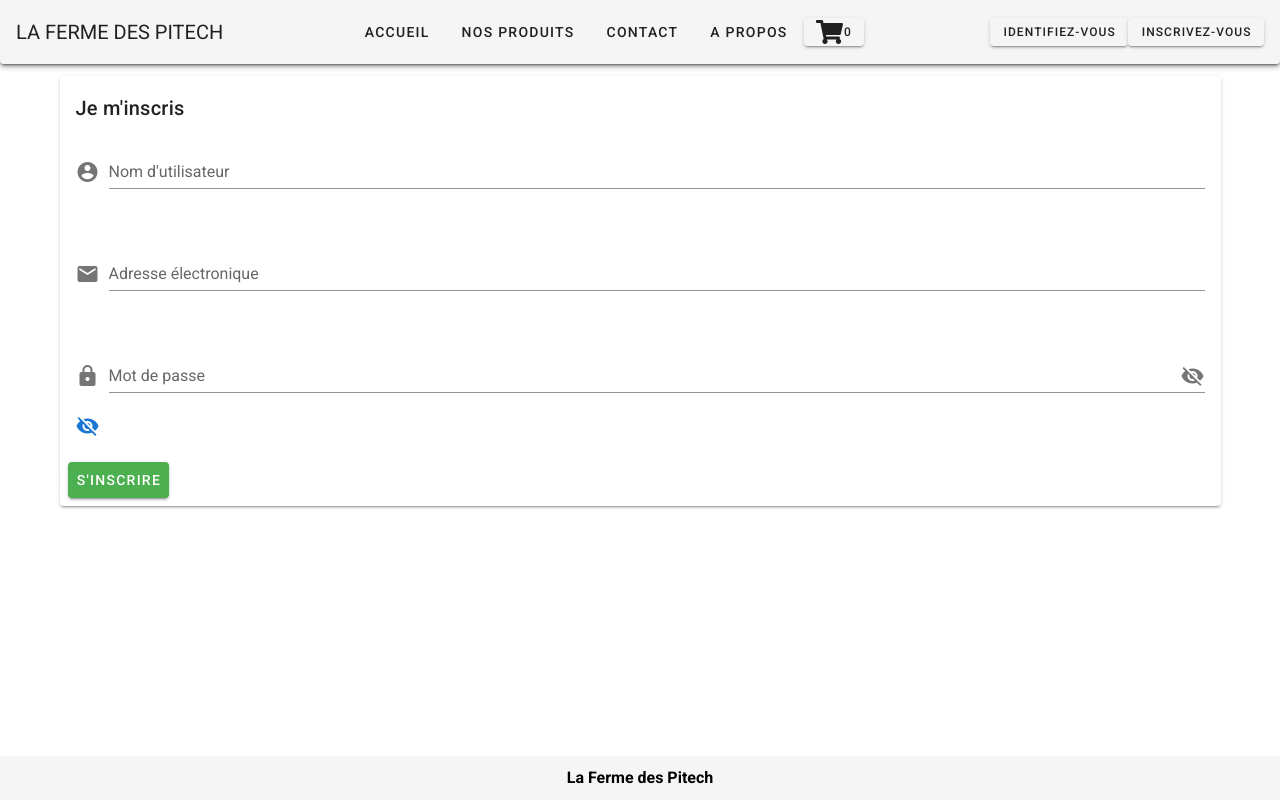
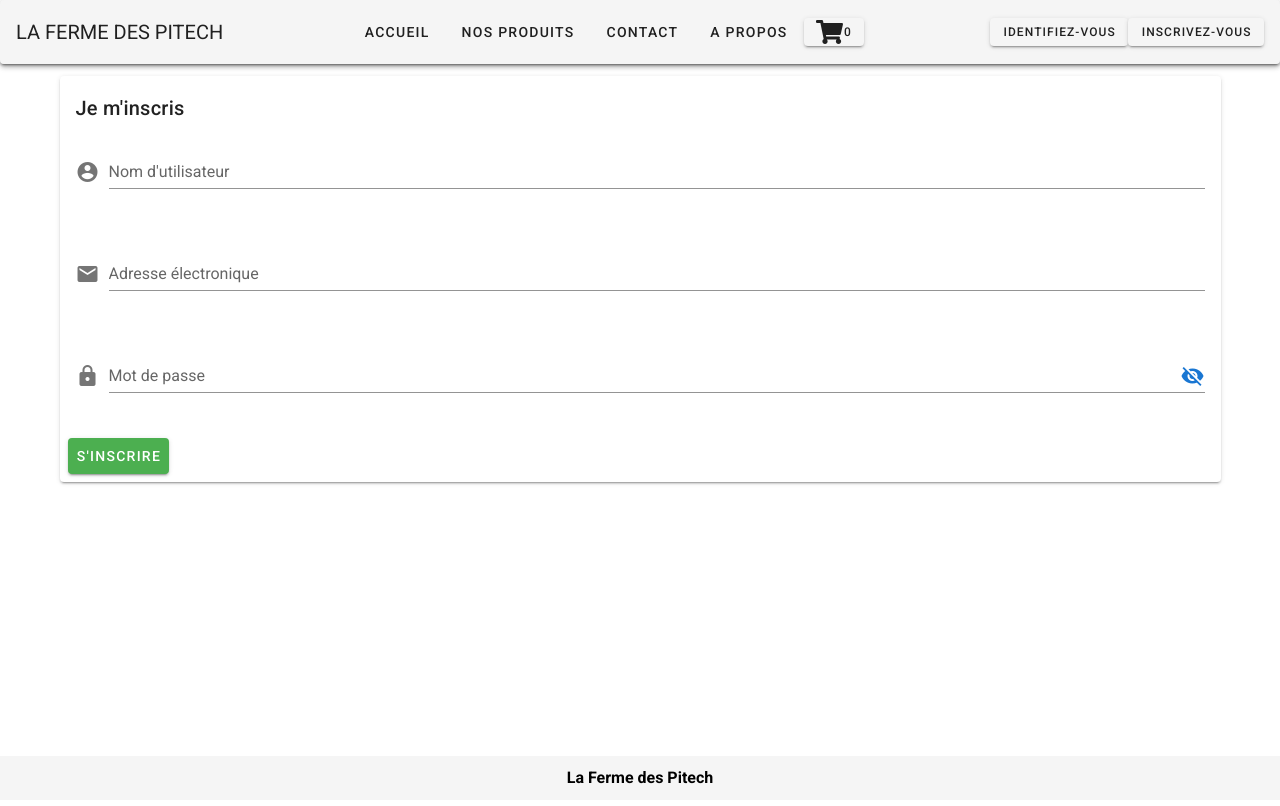
Before and after one commit to BLASS-Company/E-Fromage-front, a Vue app: page /inscrivez_vous in a window 1280 px wide. Built offline with nearby package versions, Linux system fonts and the light colour scheme.

Commit message:
sign-up oeil ok

```diff
--- a/src/views/Sign_up.vue
+++ b/src/views/Sign_up.vue
@@ -24,23 +24,23 @@
               label="Mot de passe"
               prepend-icon="mdi-lock"
               :append-icon="showPassword ? 'mdi-eye' : 'mdi-eye-off'"
-              @click:append="showPassword = !showPassword"
-            />
+            >
+                     <template v-slot:append>
+                <v-tooltip bottom>
+      <template v-slot:activator="{ on }">
+            <v-icon
+          color="primary"
+          dark
+          v-on="on"
+          @click="test()"
+        >{{essai}}</v-icon>
+      </template>
+      <span>Attention en cliquant sur cette icone votre mot de passe sera visible</span>
+    </v-tooltip>
+    </template>
+            </v-text-field>
             {{ errorpassword }}
           </v-form>
-            <div class="text-center d-flex align-center">
-    <v-tooltip bottom>
-      <template v-slot:activator="{ on, attrs }">
-        <v-icon
-          color="primary"
-          dark
-          v-bind="attrs"
-          v-on="on"
-        >mdi-eye-off</v-icon>
-      </template>
-      <span>Vous pouvez consulter le mot de passe en cliquant sur l'icône</span>
-    </v-tooltip>
-  </div>
         </v-card-text>
         <v-card-actions>
           <v-btn type="submit" color="success">S'inscrire</v-btn>
@@ -61,12 +61,23 @@ export default {
       errorusername: "",
       errormail: "",
       errorpassword: "",
+      essai: 'mdi-eye-off',
       showPassword: false,
       emailRules: [(v) => /.+@.+/.test(v) || "Une adresse mail doit contenir un @"],
       passwordRules: [(v) => v.length > 6 || "Le mot de passe doit contenir plus de 6 caractères"],
     };
   },
   methods: {
+    test(){
+      if (this.showPassword == false && this.essai == 'mdi-eye-off') {
+        this.showPassword = true
+        this.essai = 'mdi-eye'
+      }
+      else {
+        this.showPassword = false
+        this.essai = 'mdi-eye-off'
+      }
+    },
     validEmail(email) {
       let mail = /^(([^<>()[\]\\.,;:\s@"]+(\.[^<>()[\]\\.,;:\s@"]+)*)|(".+"))@((\[[0-9]{1,3}\.[0-9]{1,3}\.[0-9]{1,3}\.[0-9]{1,3}\])|(([a-zA-Z\-0-9]+\.)+[a-zA-Z]{2,}))$/;
       return mail.test(email);
@@ -77,8 +88,6 @@ export default {
         this.errorusername = "Merci de saisir un nom d'utilisateur";
       } else if (!this.validEmail(this.email)) {
         this.errormail = " Merci de saisir une adresse mail valide";
-      } else if (this.email === null || this.email === "") {
-        this.errormail = "Veuillez saisir une adresse mail";
       } else if (this.password === null || this.password === "" || this.password.length < 6) {
         this.errorpassword = "Merci de saisir un mot de passe avec plus de 6 caractères";
       } else {
```
Also changed, not shown: 2 other files (tests, documents, lock files or other folders).
